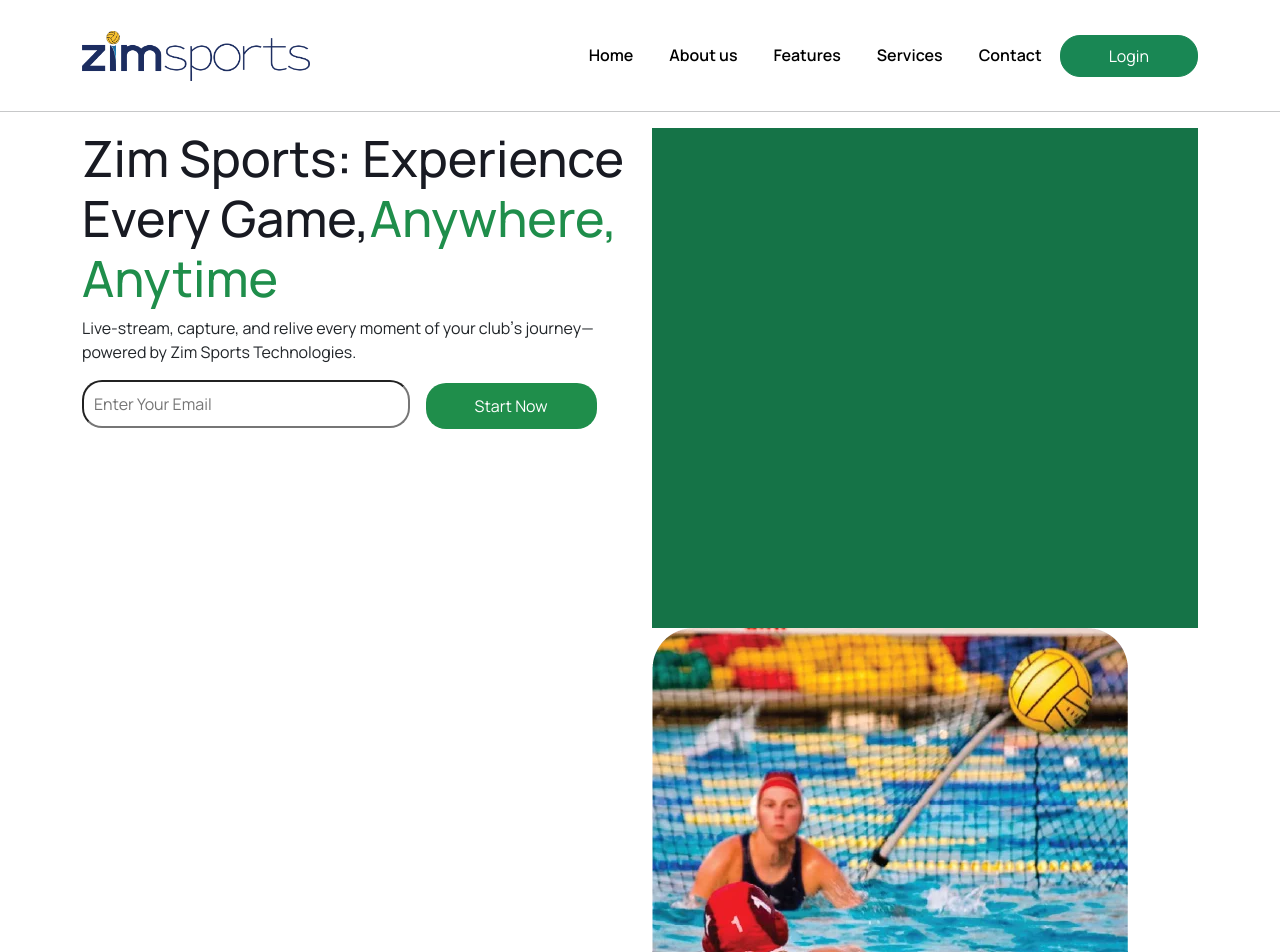
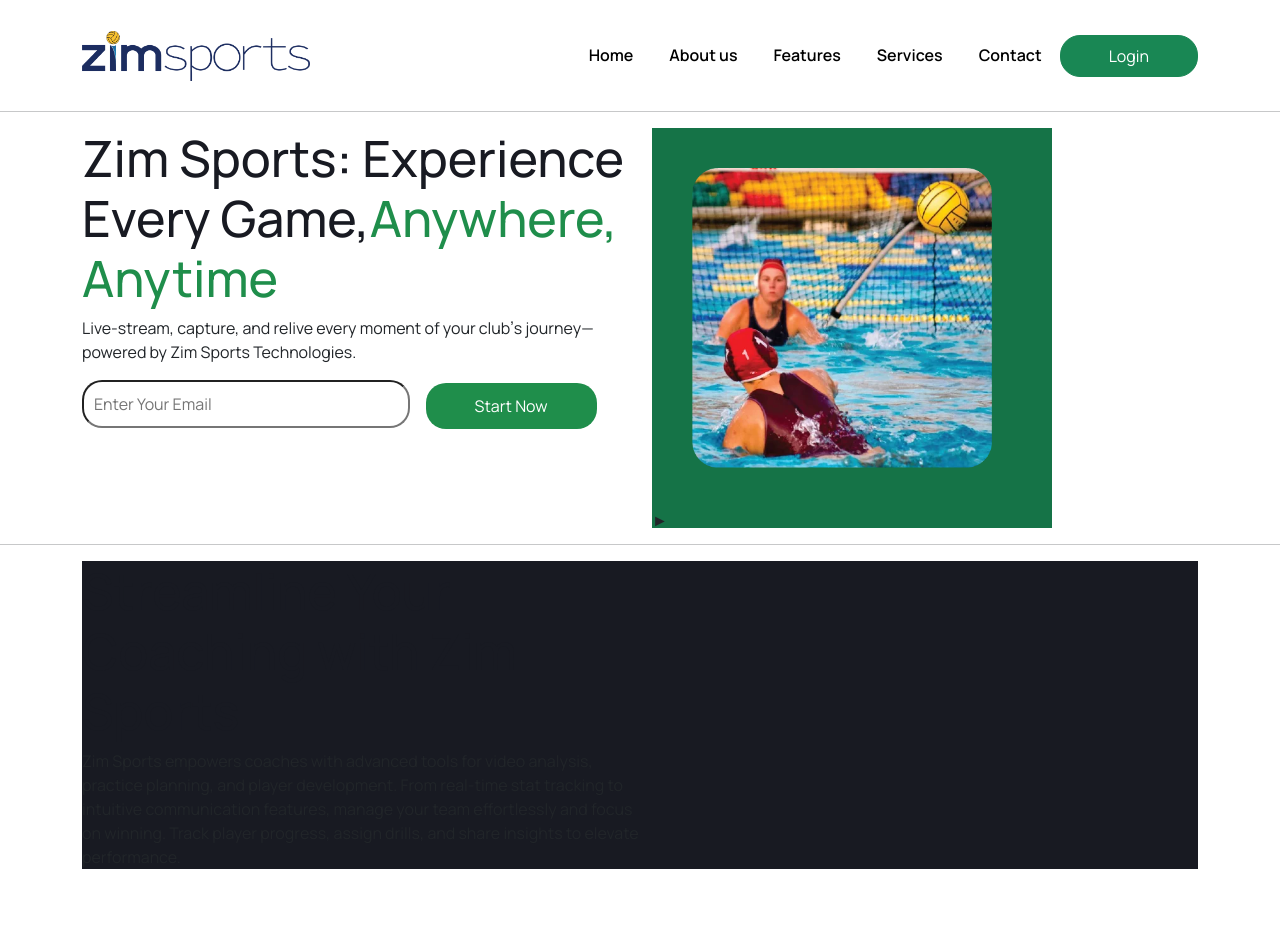
Before and after one commit to Zeeshanprojects/ZimSportsWebsite, a React (Vite) app in the folder zimsports/: page / in a window 1280 px wide. Shown: the top 952 px of the page. After the commit the page ends 885 px from the top, so only its background shows below. Built offline with nearby package versions, Linux system fonts and the light colour scheme; the HTML template or start-up script is replaced by a standard one.

Commit message:
code updated

```diff
--- a/zimsports/src/Pages/Home.jsx
+++ b/zimsports/src/Pages/Home.jsx
@@ -1,30 +1,57 @@
-import React, { useEffect } from 'react'
-import '../assets/CSS/Home.css'
-import Image from '../assets/Images/image'
+import React, { useEffect } from "react";
+import "../assets/CSS/Home.css";
+import Image from "../assets/Images/image";
 
 export default function Home() {
-    useEffect(()=>{
-        document.title="Home | Zim Sports"
-    })
+  useEffect(() => {
+    document.title = "Home | Zim Sports";
+  });
   return (
-<>
-<div className='container'>
-    <div className='row'>
-        <div className='col-sm-12 col-md-12 col-lg-6 col-xl-6'>
-            <h1>Zim Sports: Experience Every Game,<span>Anywhere, Anytime</span> </h1>
-            <p>Live-stream, capture, and relive every moment of your clubʼs journey—powered by Zim Sports Technologies.</p>
-            <input type='email' placeholder='Enter Your Email'/>
-            <button type='button' className='btn primary-btn ps-5 pe-5 ms-3'>Start Now</button>
+    <>
+      <div className="container">
+        <div className="row">
+          <div className="col-sm-12 col-md-12 col-lg-6 col-xl-6">
+            <h1>
+              Zim Sports: Experience Every Game,<span>Anywhere, Anytime</span>{" "}
+            </h1>
+            <p>
+              Live-stream, capture, and relive every moment of your clubʼs
+              journey—powered by Zim Sports Technologies.
+            </p>
+            <input type="email" placeholder="Enter Your Email" />
+            <button type="button" className="btn primary-btn ps-5 pe-5 ms-3">
+              Start Now
+            </button>
+          </div>
+
+          <div className="col-sm-12 col-md-12 col-lg-6 col-xl-6">
+            <div className="image-wrapper">
+              <img
+                src={Image.bannerright}
+                alt="banner-right"
+                className="banner-right"
+              />
+              <div className="play-button">&#9658;</div>
+            </div>
+          </div>
         </div>
+      </div>
+      <hr/>
+      <div className="container">
+        <div className="row">
+            <div className="col-sm-12 col-md-12 col-md-12 col-lg-12 col-xl-12">
+                <div className="background">
+                    <div className="col-sm-12 col=md-12 col-lg-6 col-xl-6">
 
-             <div className='col-sm-12 col-md-12 col-lg-6 col-xl-6'>
-                <div className='backgroundimagebanner'></div>
-           <img src={Image.bannerright} alt='banner-right'/>
-
+                    </div>
+                    <div className="col-sm-12 col=md-12 col-lg-6 col-xl-6">
+                        <h1>Streamline Your Coaching with Zim Sports</h1>
+                        <p>Zim Sports empowers coaches with advanced tools for video analysis, practice planning, and player development. From real-time stat tracking to intuitive communication features, manage your team effortlessly and focus on winning. Track player progress, assign drills, and share insights to elevate performance.</p>
+                    </div>
+                </div>
+            </div>
         </div>
-
-    </div>
-</div>
-</>
-  )
+      </div>
+    </>
+  );
 }
--- a/zimsports/src/assets/CSS/Home.css
+++ b/zimsports/src/assets/CSS/Home.css
@@ -17,7 +17,16 @@ input {
   color: white !important;
   padding: 10px;
 }
-.backgroundimagebanner{
-    background-color: #157347 !important;
-    height: 500px !important;
+.image-wrapper {
+  background-color: #157347 !important;
+  height: 400px !important;
+  width: 400px;
+  /* position: relative !important; */
 }
+.banner-right {
+  height: 300px;
+  margin: 40px;
+}
+.background{
+    background-color: #181A22;
+}
```
